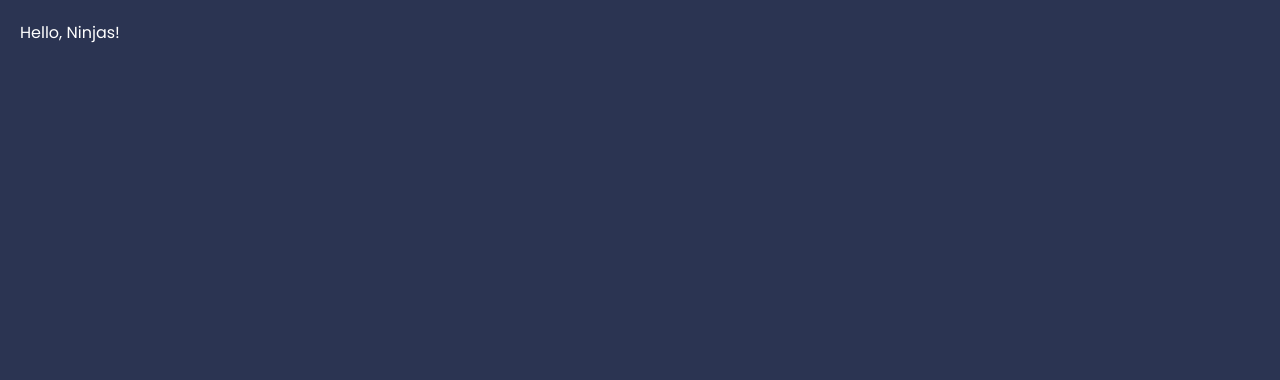
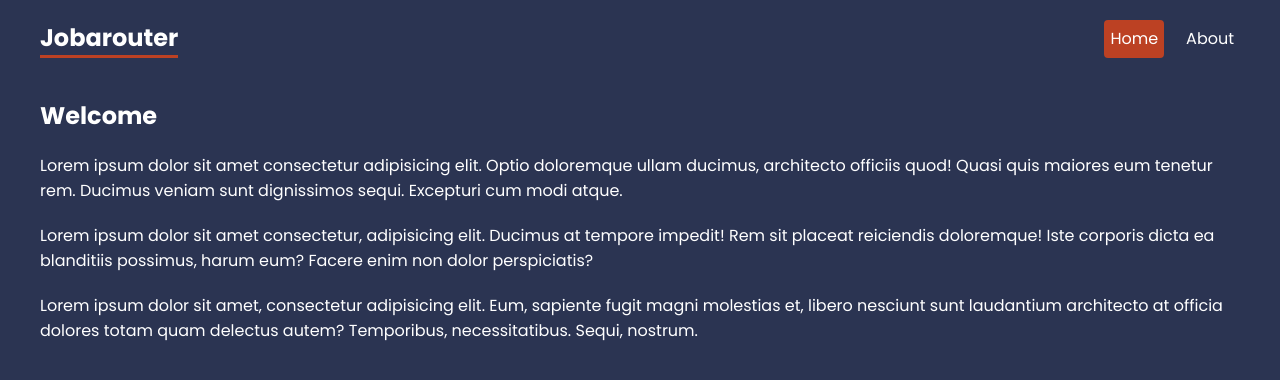
Before and after one commit to vkasyan76/jobarouter, a React (Create React App) app: page / in a window 1280 px wide. Shown: the top 380 px of the page. Built offline with nearby package versions, Linux system fonts and the light colour scheme.

Commit message:
React Router Basics - old way

```diff
--- a/package.json
+++ b/package.json
@@ -8,6 +8,7 @@
     "@testing-library/user-event": "^13.5.0",
     "react": "^18.2.0",
     "react-dom": "^18.2.0",
+    "react-router-dom": "^6.6.2",
     "react-scripts": "5.0.1",
     "web-vitals": "^2.1.4"
   },
--- a/src/App.js
+++ b/src/App.js
@@ -1,9 +1,25 @@
+import { BrowserRouter, Routes, Route, Link, NavLink } from 'react-router-dom'
+import About from './pages/About'
+import Home from './pages/Home'
+
 function App() {
   return (
-    <div className="App">
-      Hello, Ninjas!
-    </div>
-  );
+    <BrowserRouter>
+      <header>
+        <nav>
+          <h1>Jobarouter</h1>
+          <NavLink to="/">Home</NavLink>
+          <NavLink to="about">About</NavLink>
+        </nav>
+      </header>
+      <main>
+        <Routes>
+          <Route index element={<Home />} />
+          <Route path="about" element={<About />} />
+        </Routes>
+      </main>
+    </BrowserRouter>
+  )
 }
 
 export default App
--- a/src/index.css
+++ b/src/index.css
@@ -7,7 +7,7 @@
 body {
   margin: 0;
   padding: 20px;
-  font-family: "Poppins";
+  font-family: 'Poppins';
   background: var(--secondary);
 }
 * {
@@ -27,21 +27,38 @@ button {
 }
 
 /* navbar */
-
+header nav {
+  display: flex;
+  gap: 16px;
+  justify-content: end;
+  max-width: 1200px;
+  margin: 0 auto;
+}
+header nav h1 {
+  margin-right: auto;
+  border-bottom: 3px solid var(--primary);
+}
+header nav a {
+  text-decoration: none;
+  padding: 6px;
+  border-radius: 4px;
+}
+header nav a.active {
+  background: var(--primary);
+}
 
 /* page content */
-
+main {
+  max-width: 1200px;
+  margin: 40px auto;
+}
 
 /* help layout */
 
-
 /* faq */
-
 
 /* careers list */
 
-
 /* careers details */
 
-
 /* breadcrumbs */
--- /dev/null
+++ b/src/pages/About.jsx
@@ -0,0 +1,25 @@
+export default function About() {
+  return (
+    <div className="about">
+      <h2>About Us</h2>
+      <p>
+        Lorem ipsum dolor sit amet consectetur adipisicing elit. Optio
+        doloremque ullam ducimus, architecto officiis quod! Quasi quis maiores
+        eum tenetur rem. Ducimus veniam sunt dignissimos sequi. Excepturi cum
+        modi atque.
+      </p>
+      <p>
+        Lorem ipsum dolor sit amet consectetur, adipisicing elit. Ducimus at
+        tempore impedit! Rem sit placeat reiciendis doloremque! Iste corporis
+        dicta ea blanditiis possimus, harum eum? Facere enim non dolor
+        perspiciatis?
+      </p>
+      <p>
+        Lorem ipsum dolor sit amet, consectetur adipisicing elit. Eum, sapiente
+        fugit magni molestias et, libero nesciunt sunt laudantium architecto at
+        officia dolores totam quam delectus autem? Temporibus, necessitatibus.
+        Sequi, nostrum.
+      </p>
+    </div>
+  )
+}
--- /dev/null
+++ b/src/pages/Home.jsx
@@ -0,0 +1,25 @@
+export default function Home() {
+  return (
+    <div className="home">
+      <h2>Welcome</h2>
+      <p>
+        Lorem ipsum dolor sit amet consectetur adipisicing elit. Optio
+        doloremque ullam ducimus, architecto officiis quod! Quasi quis maiores
+        eum tenetur rem. Ducimus veniam sunt dignissimos sequi. Excepturi cum
+        modi atque.
+      </p>
+      <p>
+        Lorem ipsum dolor sit amet consectetur, adipisicing elit. Ducimus at
+        tempore impedit! Rem sit placeat reiciendis doloremque! Iste corporis
+        dicta ea blanditiis possimus, harum eum? Facere enim non dolor
+        perspiciatis?
+      </p>
+      <p>
+        Lorem ipsum dolor sit amet, consectetur adipisicing elit. Eum, sapiente
+        fugit magni molestias et, libero nesciunt sunt laudantium architecto at
+        officia dolores totam quam delectus autem? Temporibus, necessitatibus.
+        Sequi, nostrum.
+      </p>
+    </div>
+  )
+}
```
Also changed, not shown: 1 other file (tests, documents, lock files or other folders).
